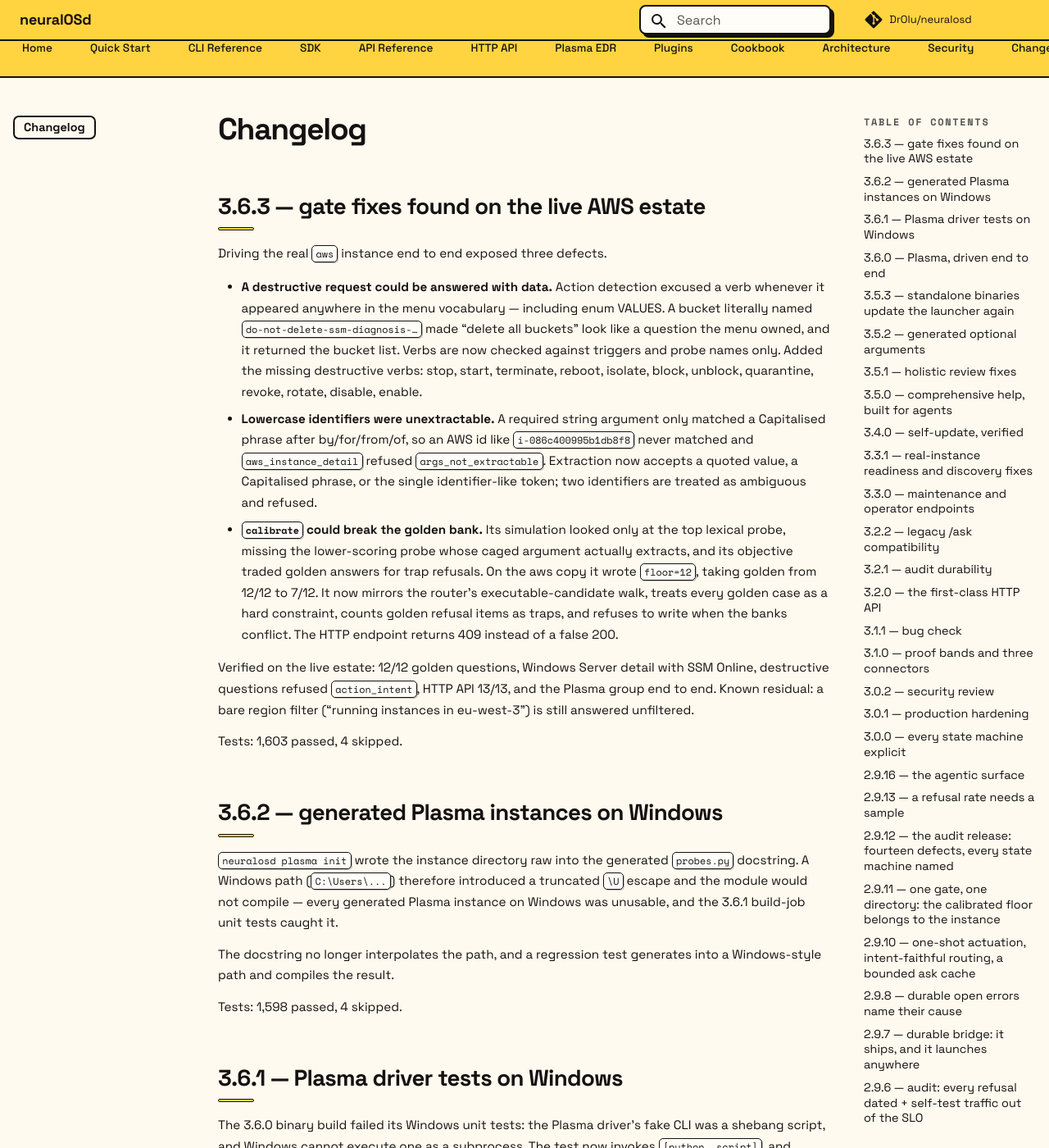
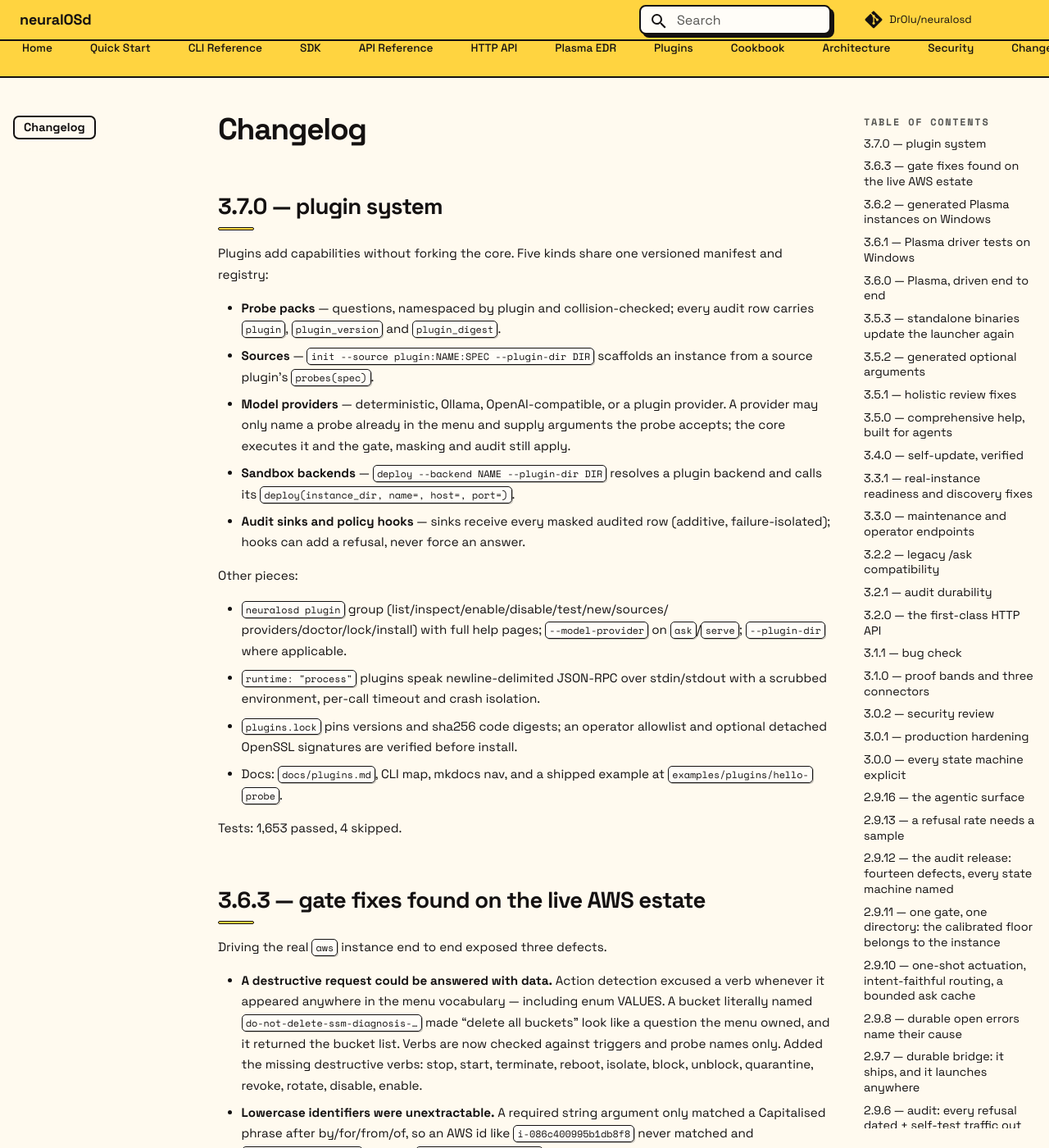
Before and after one commit to DrOlu/neuralosd, an MkDocs documentation site: the page built from docs/changelog.md, in a window 1280 px wide and 1400 px high. Shown: the whole window at 82% size. Built offline with MkDocs 1.6.1 and Material for MkDocs 9.7.7, drawn with Linux system fonts in a browser that asks for light colours; comment, search, counter and statistics services are not loaded.

Commit message:
chore(release): 3.7.0

```diff
--- a/docs/changelog.md
+++ b/docs/changelog.md
@@ -1,4 +1,37 @@
 # Changelog
+
+## 3.7.0 — plugin system
+
+Plugins add capabilities without forking the core. Five kinds share one
+versioned manifest and registry:
+
+- **Probe packs** — questions, namespaced by plugin and collision-checked;
+  every audit row carries `plugin`, `plugin_version` and `plugin_digest`.
+- **Sources** — `init --source plugin:NAME:SPEC --plugin-dir DIR` scaffolds
+  an instance from a source plugin's `probes(spec)`.
+- **Model providers** — deterministic, Ollama, OpenAI-compatible, or a
+  plugin provider. A provider may only name a probe already in the menu and
+  supply arguments the probe accepts; the core executes it and the gate,
+  masking and audit still apply.
+- **Sandbox backends** — `deploy --backend NAME --plugin-dir DIR` resolves a
+  plugin backend and calls its `deploy(instance_dir, name=, host=, port=)`.
+- **Audit sinks and policy hooks** — sinks receive every masked audited row
+  (additive, failure-isolated); hooks can add a refusal, never force an answer.
+
+Other pieces:
+
+- `neuralosd plugin` group (list/inspect/enable/disable/test/new/sources/
+  providers/doctor/lock/install) with full help pages;
+  `--model-provider` on `ask`/`serve`; `--plugin-dir` where applicable.
+- `runtime: "process"` plugins speak newline-delimited JSON-RPC over
+  stdin/stdout with a scrubbed environment, per-call timeout and crash
+  isolation.
+- `plugins.lock` pins versions and sha256 code digests; an operator allowlist
+  and optional detached OpenSSL signatures are verified before install.
+- Docs: `docs/plugins.md`, CLI map, mkdocs nav, and a shipped example at
+  `examples/plugins/hello-probe`.
+
+Tests: 1,653 passed, 4 skipped.
 
 ## 3.6.3 — gate fixes found on the live AWS estate
 
--- a/pyproject.toml
+++ b/pyproject.toml
@@ -4,7 +4,7 @@ build-backend = "setuptools.build_meta"
 
 [project]
 name = "neuralosd"
-version = "3.6.3"
+version = "3.7.0"
 description = "Deterministic-first agentic runtime — @probe framework, chain runner, meta-selector, HITL guardrails, MCP/OpenAPI exposure, and microVM sandbox backends (BoxLite / Microsandbox)"
 readme = "README.md"
 requires-python = ">=3.10"
--- a/src/neuralosd/__init__.py
+++ b/src/neuralosd/__init__.py
@@ -6,7 +6,7 @@ One pip install. Two sandbox backends (BoxLite, Microsandbox). Any data
 source. Offline. On CPU. With verification gates, audit trail, and
 deterministic routing.
 """
-__version__ = "3.6.3"
+__version__ = "3.7.0"
 
 _DOCS = {
     "usage": "neuralOS usage and operations guide",
--- a/src/neuralosd_sdk/__init__.py
+++ b/src/neuralosd_sdk/__init__.py
@@ -6,4 +6,4 @@ from .client import (  # noqa: F401
     RefusalError,
     TransportError,
 )
-__version__ = "3.6.3"
+__version__ = "3.7.0"
```
Also changed, not shown: docs/index.md (+1 -1 lines), 1 other file.
